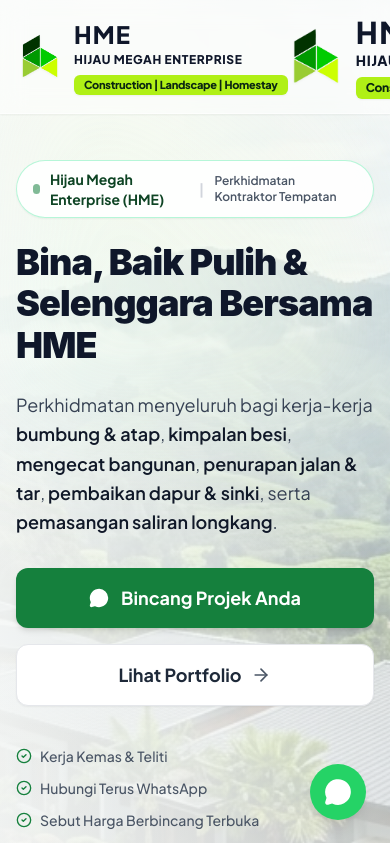
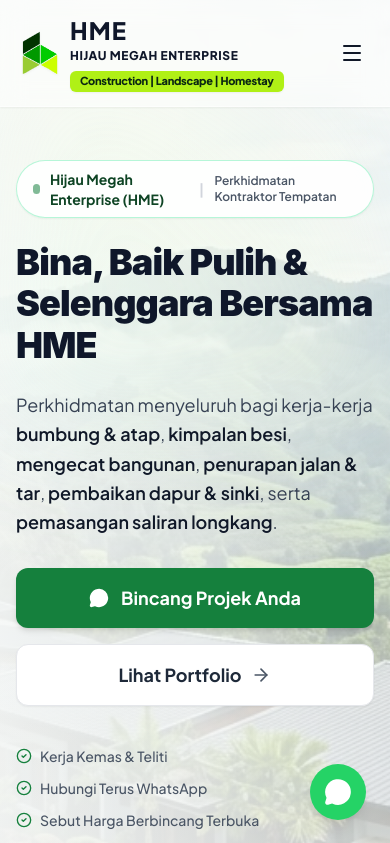
Before and after one commit to syafiqapextreasure/HIJAU-MEGAH-ENTERPRISE, a React (Vite) app: page / in a window 390 px wide. Shown: the top 843 px of the page. Built offline with nearby package versions, Linux system fonts and the light colour scheme.

Commit message:
Fix mobile header logo overflow

```diff
--- a/src/components/HmeLogo.tsx
+++ b/src/components/HmeLogo.tsx
@@ -19,9 +19,9 @@
     : '/images/branding/hme-mark-draft-2.png';
 
   return (
-    <div className={`inline-flex items-center gap-3 sm:gap-3.5 select-none ${className}`}>
+    <div className={`inline-flex items-center gap-2 sm:gap-3.5 select-none ${className}`}>
       {/* Original HME geometric mark from supplied Image 1 only; text labels remain live HTML below. */}
-      <div className={`relative shrink-0 ${size === 'sm' ? 'w-11 h-11' : size === 'lg' ? 'w-18 h-18' : 'w-14 h-14'}`}>
+      <div className={`relative shrink-0 ${size === 'sm' ? 'w-11 h-11 max-[360px]:w-9 max-[360px]:h-9' : size === 'lg' ? 'w-18 h-18' : 'w-14 h-14'}`}>
         <img
           src={markSrc}
           alt=""
@@ -39,7 +39,7 @@
             className={`font-black tracking-wider ${
               isWhite ? 'text-white' : 'text-[#0F172A]'
             } ${
-              size === 'sm' ? 'text-2xl' : size === 'lg' ? 'text-4xl' : 'text-3xl'
+              size === 'sm' ? 'text-2xl max-[360px]:text-xl' : size === 'lg' ? 'text-4xl' : 'text-3xl'
             }`}
             style={{ fontFamily: "'Plus Jakarta Sans', sans-serif" }}
           >
@@ -53,7 +53,7 @@
             isWhite ? 'text-white/95' : 'text-[#0F172A]'
           } ${
             size === 'sm'
-              ? 'text-[12px] sm:text-[13px] tracking-wide'
+              ? 'text-[12px] max-[360px]:text-[10px] sm:text-[13px] tracking-wide'
               : size === 'lg'
               ? 'text-[18px] sm:text-[20px] tracking-wide'
               : 'text-[14px] sm:text-[15.5px] tracking-wide'
@@ -75,7 +75,7 @@
                 isWhite
                   ? 'px-2 py-0.5 text-[10px] sm:text-[11px]'
                   : size === 'sm'
-                  ? 'px-2.5 py-0.5 text-[11px]'
+                  ? 'px-2.5 py-0.5 text-[11px] max-[360px]:px-1.5 max-[360px]:text-[9px]'
                   : size === 'lg'
                   ? 'px-3.5 py-1 text-[14px] sm:text-[15px]'
                   : 'px-2.5 py-0.5 sm:px-3 sm:py-1 text-[12px] sm:text-[13px]'
--- a/src/components/Navbar.tsx
+++ b/src/components/Navbar.tsx
@@ -54,11 +54,15 @@
           {/* Brand Logo - Isolated Full-Color Logo */}
           <button
             onClick={() => handleLinkClick('utama')}
-            className="flex items-center text-left focus:outline-hidden focus-visible:ring-2 focus-visible:ring-[#15803D] rounded-lg p-0.5 transition-transform hover:opacity-95 shrink-0"
+            className="flex items-center text-left focus:outline-hidden focus-visible:ring-2 focus-visible:ring-[#15803D] rounded-lg p-0.5 transition-transform hover:opacity-95 shrink-0 min-w-0"
             aria-label="Kembali ke Laman Utama HME - HIJAU MEGAH ENTERPRISE"
           >
-            <HmeLogo variant="color" size="sm" className="sm:hidden" />
-            <HmeLogo variant="color" size="md" className="hidden sm:inline-flex" />
+            <span className="inline-flex sm:hidden">
+              <HmeLogo variant="color" size="sm" />
+            </span>
+            <span className="hidden sm:inline-flex">
+              <HmeLogo variant="color" size="md" />
+            </span>
           </button>
 
           {/* Desktop Navigation Links (Switches to Hamburger on Tablet < xl to prevent crowding) */}
@@ -98,18 +102,8 @@
             </a>
           </div>
 
-          {/* Mobile & Tablet Hamburger Button (< xl) */}
+          {/* Mobile & Tablet Hamburger Button (< xl). WhatsApp remains available in the drawer and floating button on phones. */}
           <div className="flex xl:hidden items-center gap-2">
-            <a
-              href={getWhatsAppUrl()}
-              target="_blank"
-              rel="noopener noreferrer"
-              className="sm:hidden inline-flex items-center justify-center p-2 rounded-lg bg-[#15803D] text-white active:scale-95 transition-all min-h-[40px] min-w-[40px]"
-              aria-label="WhatsApp Kami"
-            >
-              <MessageCircle className="w-4 h-4" />
-            </a>
-
             <button
               type="button"
               onClick={() => setMobileMenuOpen(!mobileMenuOpen)}
```
